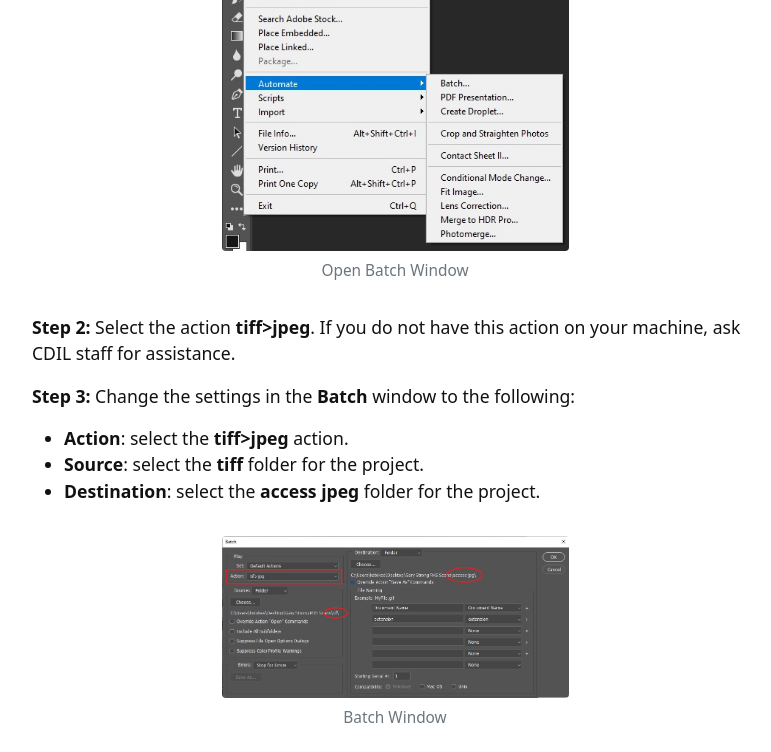
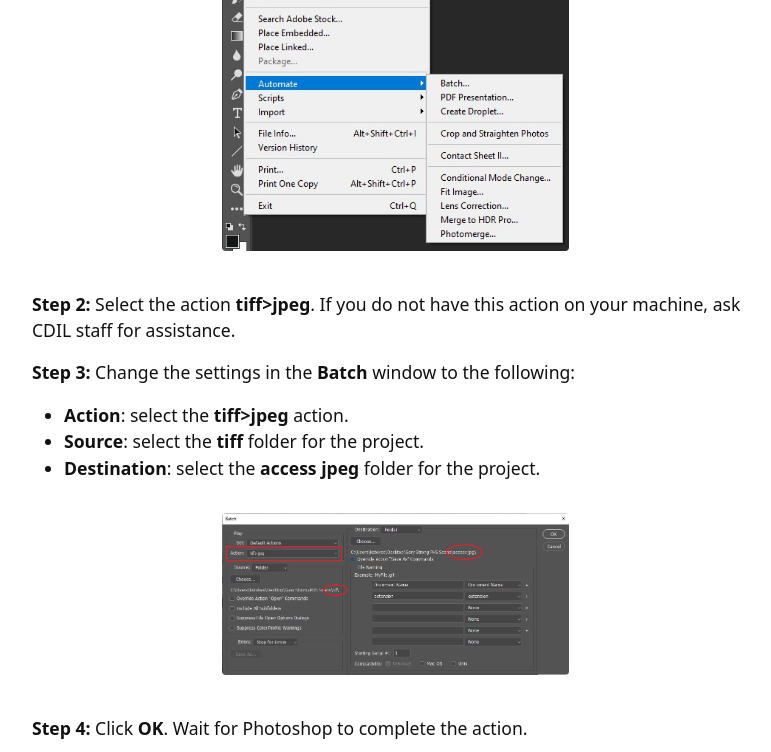
Before and after one commit to kitstokes/digi-proc, a Jekyll site: the page built from content/1-processing.md, in a window 1280 px wide and 900 px high, scrolled down 1129 px, cut to the strip 0-752 px from the top of the window. Shown: the whole strip, without its empty margins (245-1016 px from the left). Built offline with Jekyll 4.4.1, drawn with Linux system fonts in a browser that asks for light colours; some of the changed text lies outside the part shown.

Commit message:
Update 1-processing.md

```diff
--- a/content/1-processing.md
+++ b/content/1-processing.md
@@ -31,7 +31,7 @@ There are two main steps to processing your image scans:
 
 **Step 1:** Open Photoshop. Go to **File** > **Automoate** > **Batch**.
 
-{% include figure.html img="processing_1.jpeg" alt="Open Batch Window" caption="Open Batch Window" width="50%" %}
+{% include figure.html img="processing_1.jpeg" alt="Open Batch Window" caption="" width="50%" %}
 
 **Step 2:** Select the action **tiff>jpeg**. If you do not have this action on your machine, ask CDIL staff for assistance.
 
@@ -41,7 +41,7 @@ There are two main steps to processing your image scans:
 - **Source**: select the **tiff** folder for the project.
 - **Destination**: select the **access jpeg** folder for the project.
 
-{% include figure.html img="processing_2.jpeg" alt="Batch Window" caption="Batch Window" width="50%" %}
+{% include figure.html img="processing_2.jpeg" alt="Batch Window" caption="" width="50%" %}
 
 **Step 4:** Click **OK**. Wait for Photoshop to complete the action.
 
@@ -71,7 +71,7 @@ There are two main steps to processing your image scans:
 - **Source**: select the **access jpeg** folder for the project.
 - **Destination**: select the **lowres jpeg** folder for the project.
 
-{% include figure.html img="processing_3.jpeg" alt="Batch Window" caption="Batch Window" width="75%" %}
+{% include figure.html img="processing_3.jpeg" alt="Batch Window" caption="" width="75%" %}
 
 **Step 2:** Click **OK**. Wait for Photoshop to complete the action.
 
@@ -91,7 +91,7 @@ There are two main steps to processing your image scans:
 - **Convert to Adobe PDF** if converting only one file.
 - **Combine supported files in Acrobat** if converting files that need to be combined into one (like a multi-page letter or document).
 
-{% include figure.html img="processing_4.jpeg" alt="Convert or Combine Files" caption="Convert or Combine Files" width="75%" %}
+{% include figure.html img="processing_4.jpeg" alt="Convert or Combine Files" caption="" width="75%" %}
 
 **Step 4:** Click **Combine** in the window that appears.
 
@@ -99,7 +99,7 @@ There are two main steps to processing your image scans:
 
 **Step 6:** Find **Tools** in the top-right corner of the screen. Click **Recognize Text** and then **In this file**.
 
-{% include figure.html img="processing_5.jpeg" alt="Recognize Text" caption="Recognize Text" width="75%" %}
+{% include figure.html img="processing_5.jpeg" alt="Recognize Text" caption="" width="75%" %}
 
 **Step 7:** Wait for Acrobat to complete the command. If working with a multi-page document, you will know it is finished when it ends back at the first page.
 
@@ -118,7 +118,7 @@ Follow these steps to extract text through OCR on one document.
 
 **Step 2:** Select **Scan & OCR** from the tool menu on the right side of the application window.
 
-{% include figure.html img="processing_6.jpeg" alt="Scan & OCR" caption="Scan & OCR" width="50%" %}
+{% include figure.html img="processing_6.jpeg" alt="Scan & OCR" caption="" width="50%" %}
 
 **Step 3:** Select **Recognize Text** from the toolbar at the top of the screen. Choose **In This File** from the dropdown menu.
 
@@ -202,11 +202,11 @@ Open Photoshop. Is the **Action Window** visible? Make sure by selecting the **W
 
 **Step 2:** In the **Action Window**, click on the **Create New Action** button. It is a small square with a plus sign.
 
-{% include figure.html img="processing_18.jpeg" alt="Create New Action" caption="" width="75%" %}
+{% include figure.html img="processing_18.jpeg" alt="Create New Action" caption="" width="50%" %}
 
 **Step 3:** In the **New Action** window, set the name of the new action to **tiff > jpeg**.
 
-{% include figure.html img="processing_20.jpeg" alt="tiff > jpeg" caption="" width="75%" %}
+{% include figure.html img="processing_20.jpeg" alt="tiff > jpeg" caption="" width="50%" %}
 
 **Step 4:** Click **Record**.
 
@@ -218,11 +218,11 @@ Open Photoshop. Is the **Action Window** visible? Make sure by selecting the **W
 
 **Step 7:** In the **JPEG Options** window change the **Quality** value to 10 and click **OK**.
 
-{% include figure.html img="processing_23.jpeg" alt="JPEG Options" caption="" width="75%" %}
+{% include figure.html img="processing_23.jpeg" alt="JPEG Options" caption="" width="50%" %}
 
 **Step 8:** Select **Close** from the **File** menu or use Ctrl + W.
 
-{% include figure.html img="processing_24.jpeg" alt="Close" caption="" width="75%" %}
+{% include figure.html img="processing_24.jpeg" alt="Close" caption="" width="50%" %}
 
 **Step 9:** Click the square **Stop** icon in the Action Window.
 
```
